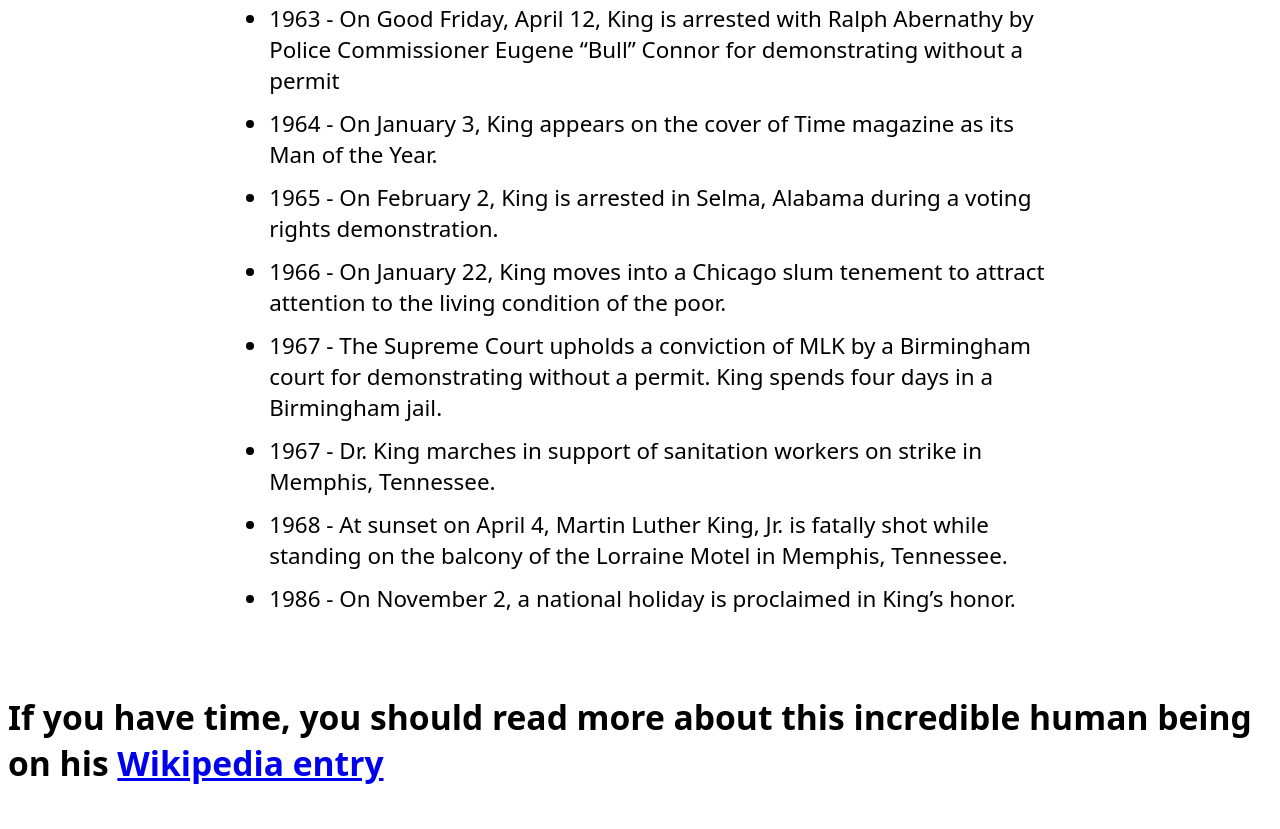
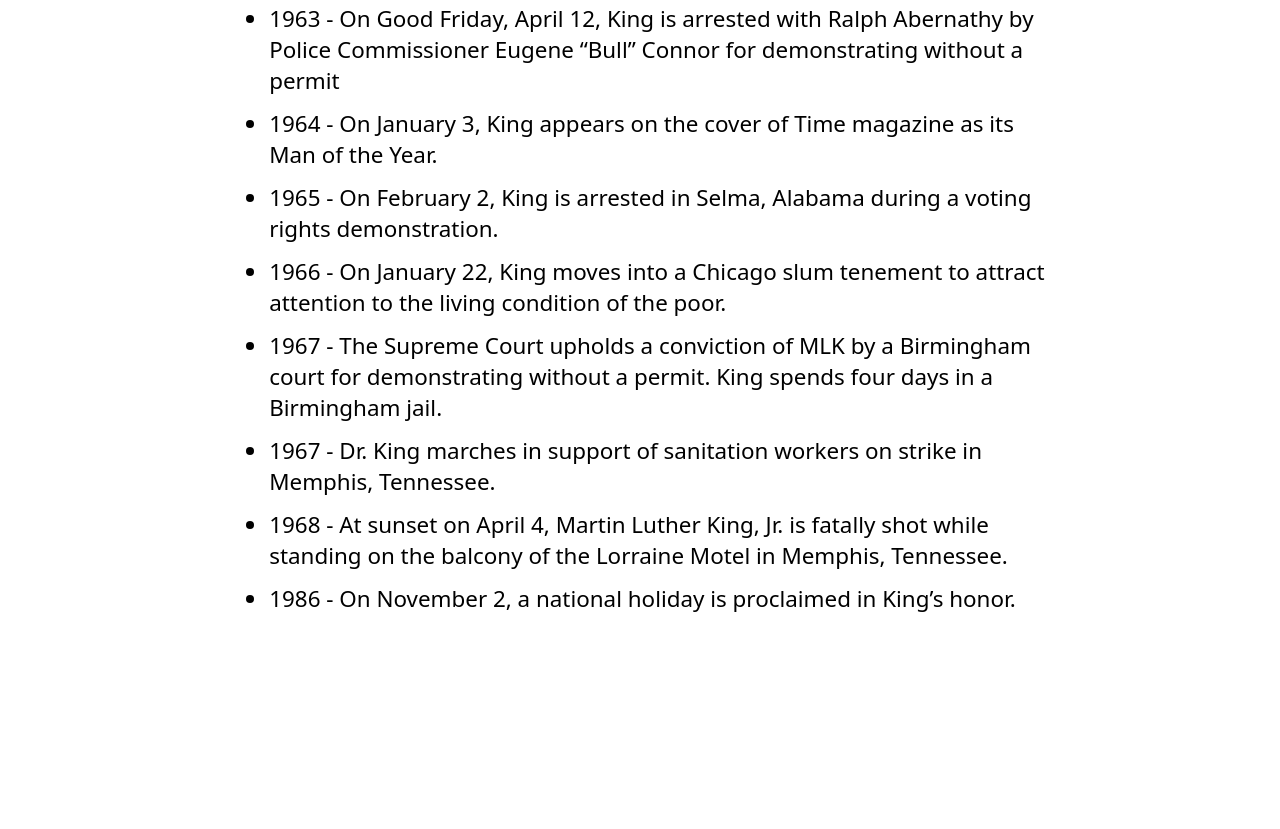
Before and after one commit to zuhebahmed88091/microverse_trial_first, a plain HTML site: page index.html in a window 1280 px wide. Shown: the part 1393-2222 px from the top of the page. After the commit the page ends 2082 px from the top, so only its background shows below. Drawn offline with Linux system fonts and the light colour scheme.

Commit message:
modified index.HTML

```diff
--- a/index.html
+++ b/index.html
@@ -90,17 +90,6 @@
           </li>
         </ul>
       </div>
-      <h2>
-        If you have time, you should read more about this incredible human being
-        on his
-        <a
-          href="https://en.wikipedia.org/wiki/Martin_Luther_King_Jr."
-          id="tribute-link"
-          target="_blank"
-        >
-          Wikipedia entry
-        </a>
-      </h2>
     </div>
     <script src="js/index.js"></script>
   </body>
```
